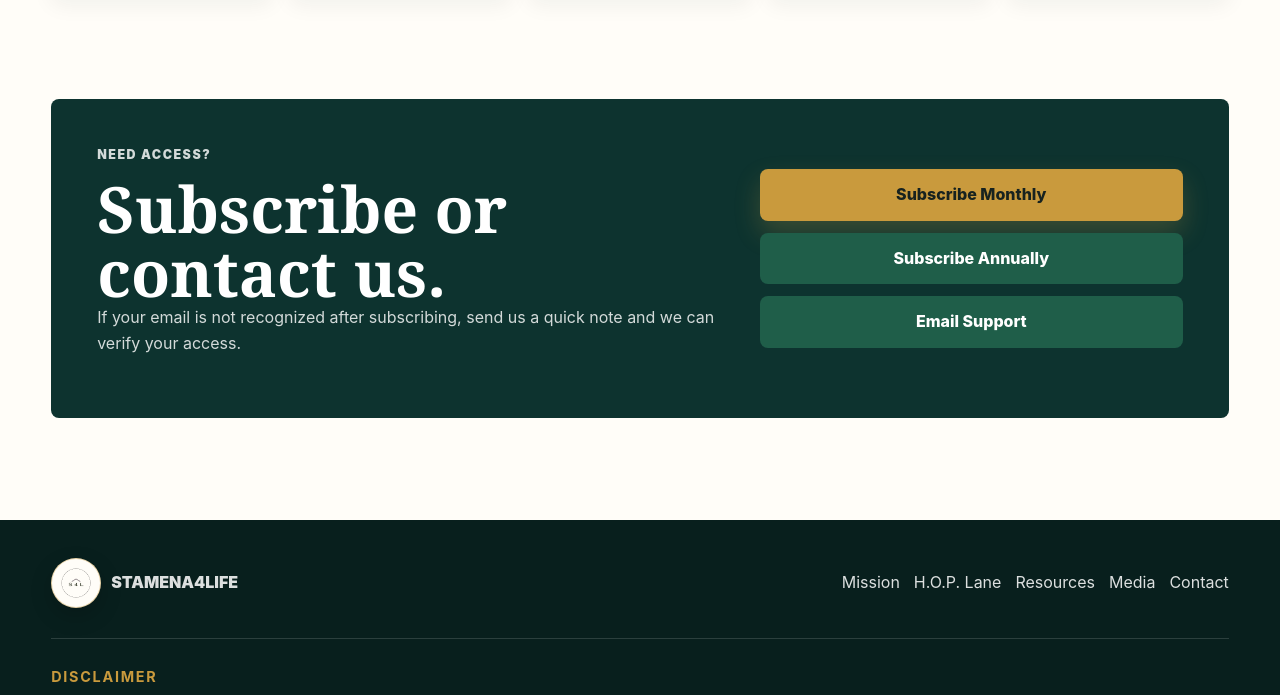
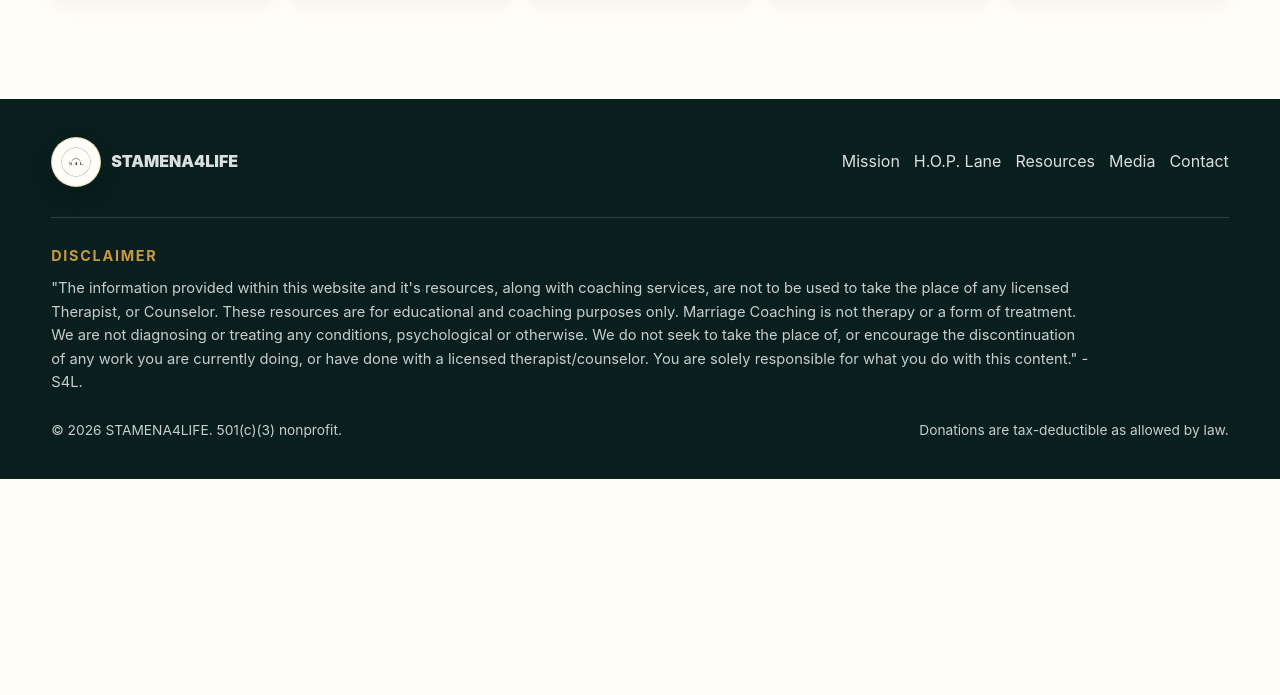
Before and after one commit to stamena4life/stamena4life.github.io, a plain HTML site: page member/index.html in a window 1280 px wide. Shown: the part 1831-2526 px from the top of the page. After the commit the page ends 2310 px from the top, so only its background shows below. Drawn offline with Linux system fonts and the light colour scheme.

Commit message:
Add files via upload

```diff
--- a/member/index.html
+++ b/member/index.html
@@ -82,6 +82,7 @@
         <div class="support-actions" aria-label="Membership subscription options">
           <a class="button primary" href="https://square.link/u/4N8RlViE" target="_blank" rel="noreferrer" data-subscribe-link data-subscribe-plan="monthly">Subscribe Monthly</a>
           <a class="button secondary" href="https://square.link/u/D0Qds1bI" target="_blank" rel="noreferrer" data-subscribe-link data-subscribe-plan="annual">Subscribe Annually</a>
+          <a class="button secondary" href="mailto:stamena4life@gmail.com?subject=Member%20Access%20Help">Email Support</a>
         </div>
       </div>
     </section>
@@ -126,20 +127,6 @@
       </div>
     </section>
 
-    <section class="section member-help-section">
-      <div class="support-panel member-support-panel">
-        <div>
-          <p class="eyebrow">Need access?</p>
-          <h2>Subscribe or contact us.</h2>
-          <p>If your email is not recognized after subscribing, send us a quick note and we can verify your access.</p>
-        </div>
-        <div class="support-actions">
-          <a class="button primary" href="https://square.link/u/4N8RlViE" target="_blank" rel="noreferrer" data-subscribe-link data-subscribe-plan="monthly">Subscribe Monthly</a>
-          <a class="button secondary" href="https://square.link/u/D0Qds1bI" target="_blank" rel="noreferrer" data-subscribe-link data-subscribe-plan="annual">Subscribe Annually</a>
-          <a class="button secondary" href="mailto:stamena4life@gmail.com?subject=Member%20Access%20Help">Email Support</a>
-        </div>
-      </div>
-    </section>
   </main>
 
   <footer class="site-footer">
```
